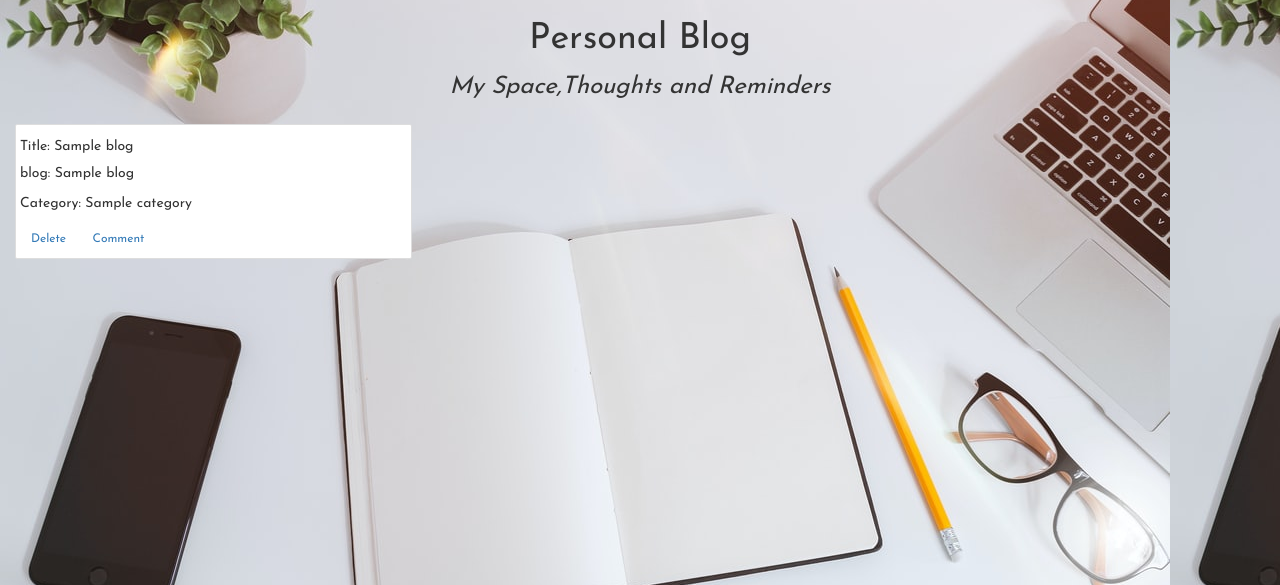
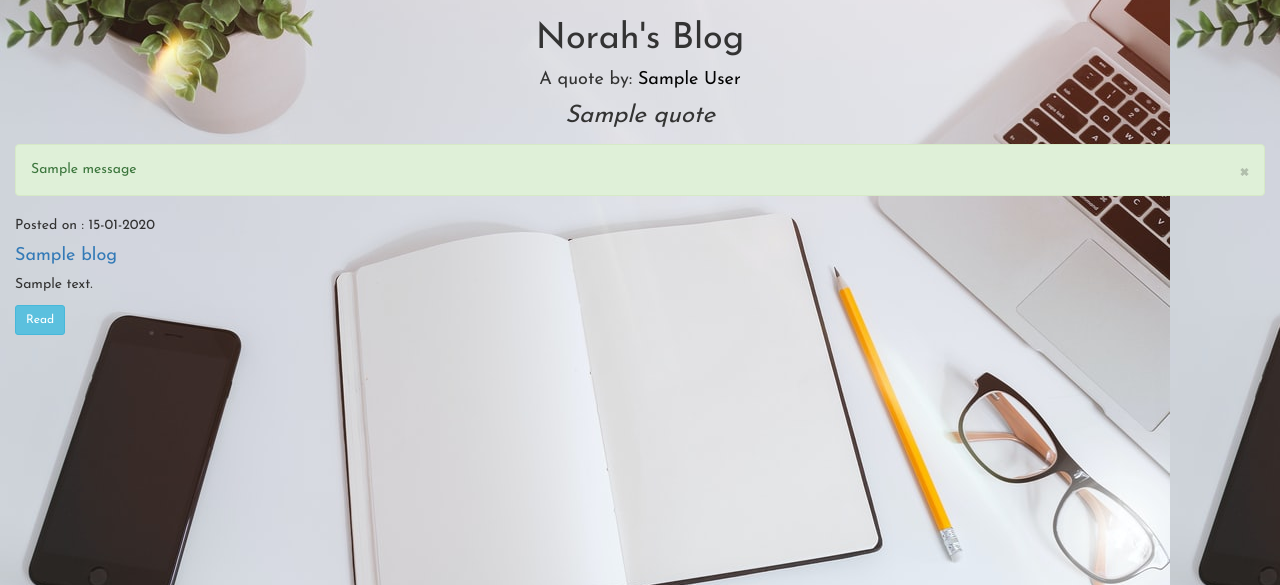
Before and after one commit to Norah-Waswala/personal-blog, a Flask app: template app/templates/index.html in a window 1280 px wide. Shown: the part 52-637 px from the top of the page. Run offline with Flask 2, Linux system fonts and the light colour scheme; the template is opened without the code that fills it: most values are stand-ins (such as "Sample title", 1, 10 or a date in 2020); one stand-in notice (Sample message) is shown; data that the repository does not hold is empty; some libraries are stand-ins or nearby versions.

```diff
--- a/app/templates/index.html
+++ b/app/templates/index.html
@@ -1,27 +1,46 @@
 {% extends 'base.html'%}
+
 {% block content %}
 <div class="head">
-    <h1>Personal Blog</h1>
-    <p>My Space,Thoughts and Reminders</p>
+    <h1>Norah's Blog</h1>
+    <div class="card-title">
+        <h4>A quote by: <span style="color: rgb(3, 3, 3)">{{quote.author}}</span> </h4>
+        <p class="card-text">{{quote.quote}}</p>
+    </div>
+
 </div>
-<h1></h1>
 
+
+       <div class="container-fluid">
+        {% for message in get_flashed_messages() %}
+        <div class="alert alert-success">
+        <button type="button" class="close" data-dismiss="alert">&times;</button>
+        {{ message }}
+        </div>
+        {% endfor %}
+
+    </div>
+
+</div>
 <div class="container-fluid">
     <div class="row">
-            {% if blog %}
-                {% for blog in blog %}
-                <div class="col-md-4 " >
-                    <div class="thumbnail h-50" id="carded">
-                        <h5 class="card-header">Title: <span>{{blog.title}} </span></h5>
-              <a href=""></a>
+            {% if blogs %}
+            {% for blog in blogs %}
+
+                <div class="col-md-4" >
+                    <div class="card" >
+                        <p>Posted on : {{blog.posted.strftime('%d-%m-%Y')}}</p>
+
                         <div class="card-body">
-                                <p>blog: <span>{{blog.blog}}</span></p>
-                                <p class=""> Category: <span>{{blog.category}}</span> </p>
+                            <h4><a href="{{url_for('main.blog',id = blog.id)}} ">{{blog.title}}</a></h4>
+                            <p>{{blog.content}}</p>
 
 
-                            <div class="comment">
-                                <a href="{{url_for('main.delete_post',blog_id = blog.id)}}" class="btn btn-sm"> Delete</a>
-                               <a href="{{url_for('main.comment',blog_id = blog.id)}}" class="btn btn-sm"> Comment</a>
+                            <div class="foot">
+
+                                <p> <a class="btn btn-sm btn-info" href="{{url_for('main.blog',id = blog.id)}}" > Read</a> </p>
+
+
                             </div>
                         </div>
                     </div>
@@ -32,13 +51,11 @@
             <div class="card w-90 mb-3">
                 <div class="card-body">
 
-                    <p class="card-title">Pitch Has 0 posts</p>
+                    <p class="card-title">Blog Has 0 posts</p>
                 </div>
             </div>
             {% endif %}
         </div>
 </div>
 
-
-
-{% endblock%}
+{% endblock %}
```
